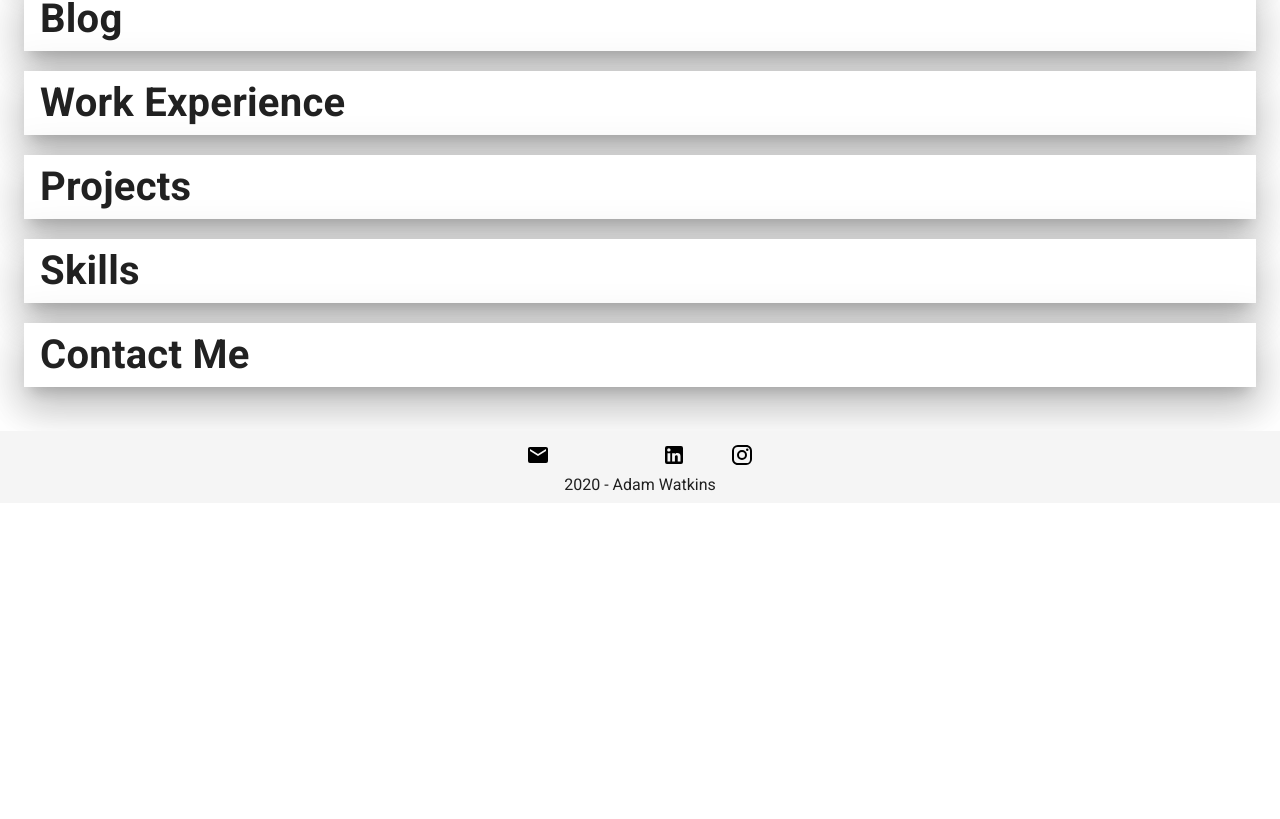
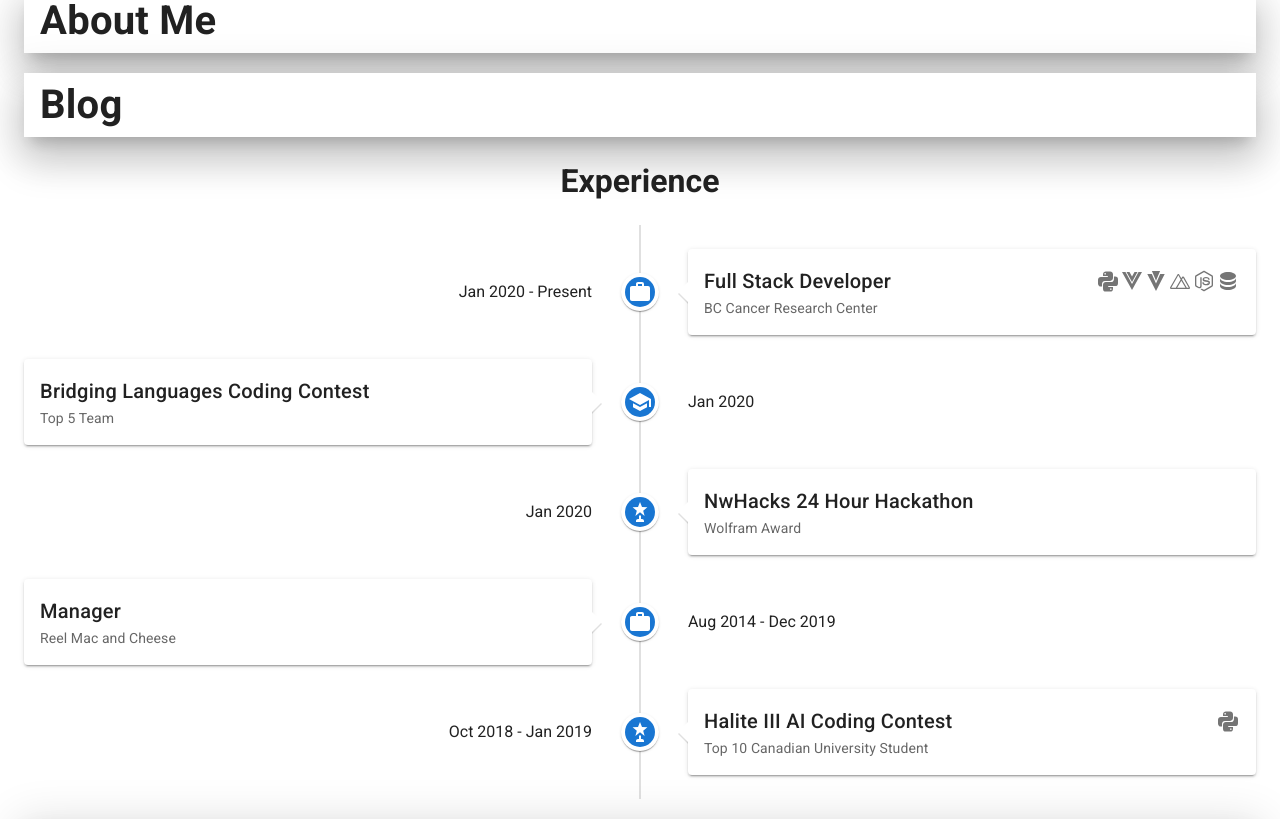
Before and after one commit to awtkns/awtkns, a Nuxt app: page / in a window 1280 px wide. Shown: the part 641-1460 px from the top of the page. Before the commit the page ends 1144 px from the top, so only its background shows below. Built offline with nearby package versions, Linux system fonts and the light colour scheme.

Commit message:
Timeline component

```diff
--- a/components/work.vue
+++ b/components/work.vue
@@ -1,11 +1,85 @@
 <template>
-  <v-sheet elevation="24">
-    <v-card-title><h1>Work Experience</h1></v-card-title>
-  </v-sheet>
+  <v-timeline>
+    <v-timeline-item
+      v-for="item in items"
+      :key="item"
+      :icon="item.timelineIcon"
+    >
+      <span slot="opposite">{{ item.date }}</span>
+      <v-card>
+        <v-card-title>
+          {{ item.title }}
+          <v-spacer />
+          <v-icon v-for="icon in item.icons" :key="icon" v-text="icon" />
+        </v-card-title>
+        <v-card-subtitle v-text="item.subtitle" />
+      </v-card>
+    </v-timeline-item>
+  </v-timeline>
 </template>
 
 <script>
+import {
+  mdiLanguagePython,
+  mdiNuxt,
+  mdiVuejs,
+  mdiVuetify,
+  mdiNodejs,
+  mdiDatabase,
+  mdiTrophyAward,
+  mdiSchool,
+  mdiBriefcase
+} from '@mdi/js'
+
 export default {
-  name: 'Work'
+  name: 'Work',
+  data() {
+    return {
+      items: [
+        {
+          title: 'Full Stack Developer',
+          subtitle: 'BC Cancer Research Center',
+          date: 'Jan 2020 - Present',
+          timelineIcon: mdiBriefcase,
+          icons: [
+            mdiLanguagePython,
+            mdiVuejs,
+            mdiVuetify,
+            mdiNuxt,
+            mdiNodejs,
+            mdiDatabase
+          ]
+        },
+        {
+          title: 'Bridging Languages Coding Contest',
+          subtitle: 'Top 5 Team',
+          date: 'Jan 2020',
+          timelineIcon: mdiSchool,
+          icons: []
+        },
+        {
+          title: 'NwHacks 24 Hour Hackathon',
+          subtitle: 'Wolfram Award',
+          date: 'Jan 2020',
+          timelineIcon: mdiTrophyAward,
+          icons: []
+        },
+        {
+          title: 'Manager',
+          subtitle: 'Reel Mac and Cheese',
+          date: 'Aug 2014 - Dec 2019',
+          timelineIcon: mdiBriefcase,
+          icons: []
+        },
+        {
+          title: 'Halite III AI Coding Contest',
+          subtitle: 'Top 10 Canadian University Student',
+          date: 'Oct 2018 - Jan 2019',
+          timelineIcon: mdiTrophyAward,
+          icons: [mdiLanguagePython]
+        }
+      ]
+    }
+  }
 }
 </script>
--- a/pages/index.vue
+++ b/pages/index.vue
@@ -1,10 +1,19 @@
 <template>
   <div>
     <v-parallax src="hero.jpg" />
+    <v-sheet color="warning" tile>
+      <v-card-title>
+        My website is under development.
+      </v-card-title>
+      <v-card-subtitle>
+        You've been warned.
+      </v-card-subtitle>
+    </v-sheet>
     <v-container fluid>
       <v-col>
         <About :class="listMargin" />
         <Blog :class="listMargin" />
+        <h1 style="text-align: center">Experience</h1>
         <Work :class="listMargin" />
         <Projects :class="listMargin" />
         <Skills :class="listMargin" />
```
Also changed, not shown: static/mac.png (added).
